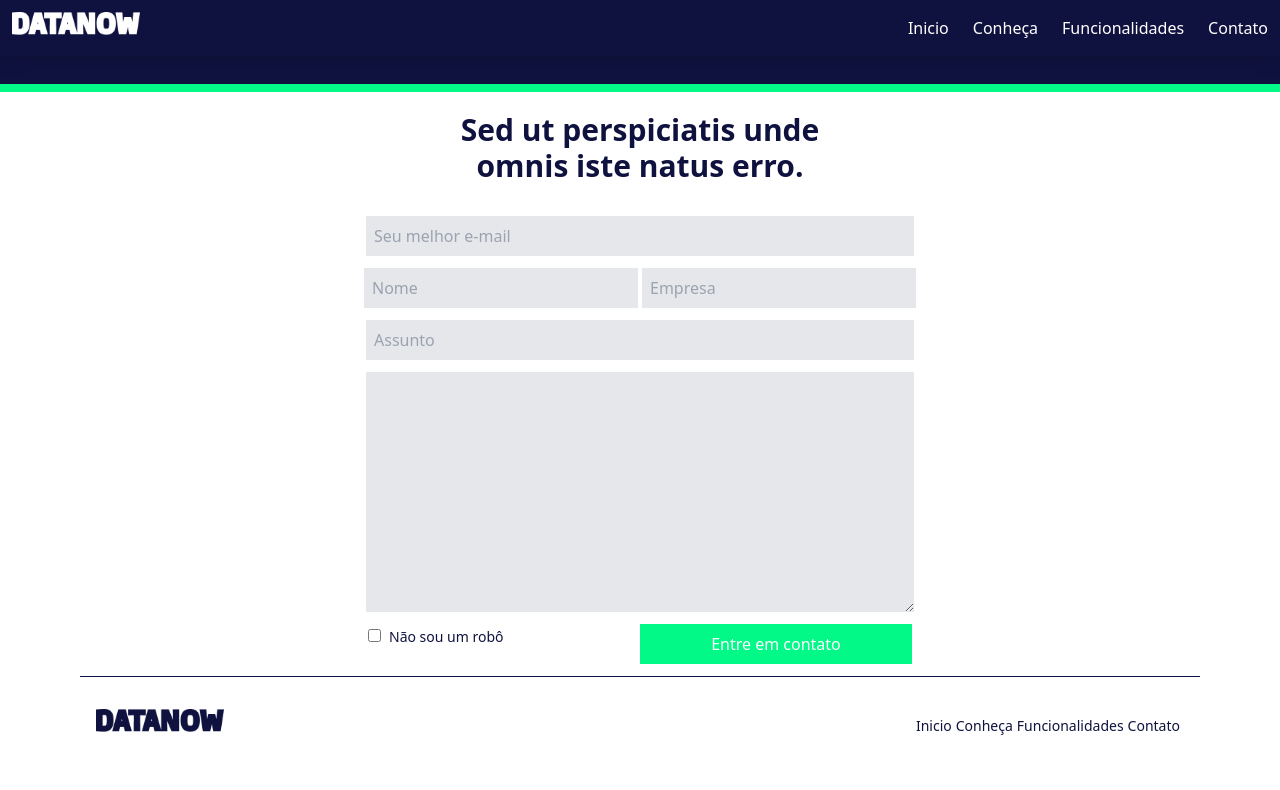
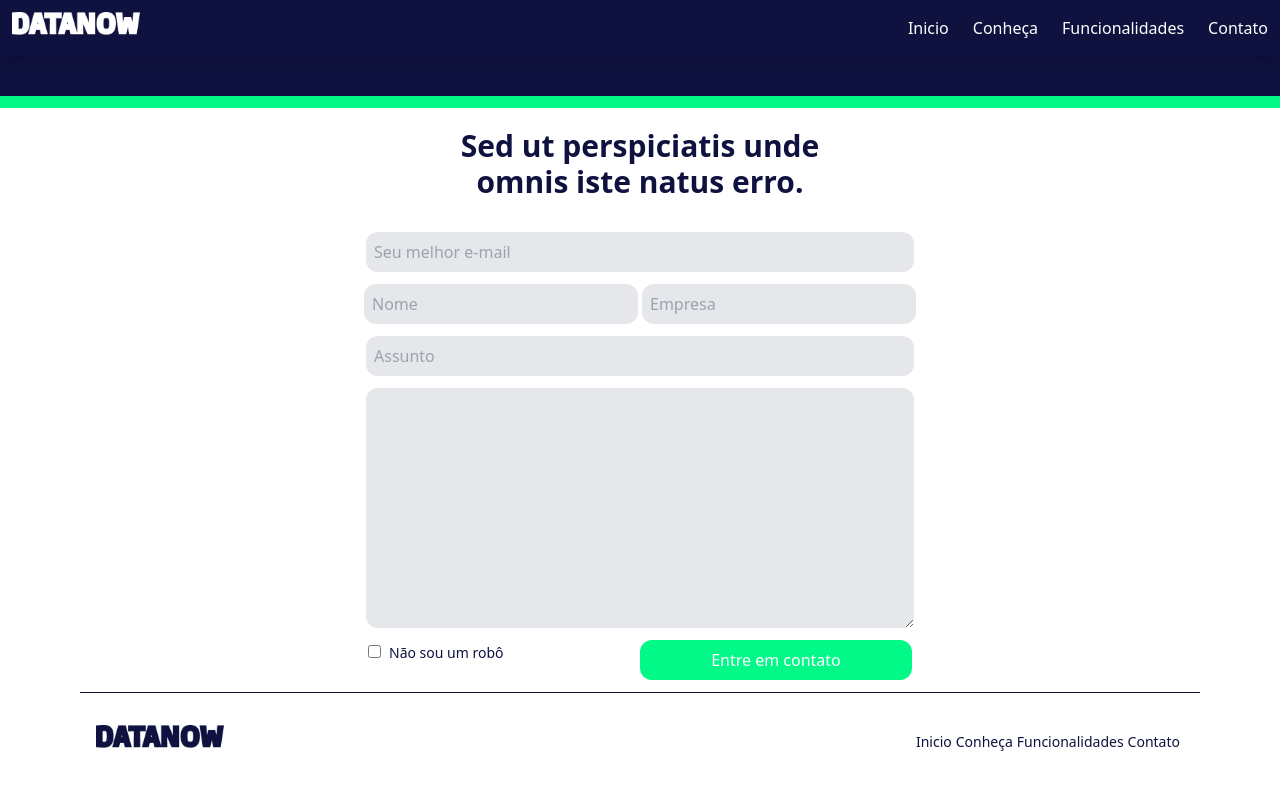
Before and after one commit to thifelipesilva/landingpage-next-tailwind, a Next.js app: page /contato in a window 1280 px wide. Shown: the top 790 px of the page. Built offline with nearby package versions, Linux system fonts and the light colour scheme.

Commit message:
implementando validacao do form com react-hook-form

```diff
--- a/components/Botao/index.tsx
+++ b/components/Botao/index.tsx
@@ -1,6 +1,6 @@
 const Botao = () => {
     return(
-        <button type="button" className="bg-verde font-bold text-white p-3 w-full rounded-full md:w-48">
+        <button type="button" className="bg-verde font-bold text-white p-2 my-5 w-full  hover:bg-white hover:text-verde rounded-full md:w-60">
             Isso aqui é um CTA
         </button>
     );
--- a/components/Card/index.tsx
+++ b/components/Card/index.tsx
@@ -6,7 +6,7 @@ interface Itype {
 
 const Card = ({ foto, titulo, texto } : Itype) => {
     return(
-        <div className="bg-white rounded-2xl px-2 py-3 max-w-md">
+        <div className="bg-white rounded-2xl px-2 py-8 md:py-10  max-w-md">
 
             <div className="max-w-sm ">
                 <p className="font-bold text-azulEscuro text-4 text-center">
--- a/components/Form/index.tsx
+++ b/components/Form/index.tsx
@@ -1,33 +1,89 @@
+import { useForm, SubmitHandler } from "react-hook-form";
+
+type FormValues = {
+    email: string,
+    nome: string,
+    empresa: string,
+    assunto: string,
+    texto: string
+};
+
+
+
+
+
 const Form = () => {
+
+    const { register, formState: { errors }, handleSubmit, reset } = useForm<FormValues>({
+
+        defaultValues: {
+            email: '',
+            nome: '',
+            empresa: '',
+            assunto: '',
+            texto: ''
+        },
+    });
+    const enviarDados: SubmitHandler<FormValues> = data => {
+        reset();
+        console.log(data)
+    };
+
+
+
     return(
-        <form  className="flex flex-col items-center border-b border-solid border-b-azulEscuro gap-3 p-3 md:mx-20">
+        <form onSubmit={handleSubmit(enviarDados)}
+         className="flex flex-col items-center border-b border-around-lg border-solid  border-b-azulEscuro gap-3 p-3 md:mx-20">
+
             <input
-             type={'text'}
+             {...register("email", { required: true, minLength: 20 })}
+             type={'email'}
              placeholder={'Seu melhor e-mail'}
-             className={'bg-gray-200 p-2 w-full text-azulEscuro md:w-2/4'}
+             className={'bg-gray-200 p-2 w-full text-azulEscuro md:w-2/4 rounded-xl'}
+             required
             />
+            {errors.email && <p className="text-2 text-red-500">O campo e-mail precisa ter 20 palavras ou mais</p>}
+
             <div className="flex flex-col gap-3 md:gap-1 w-full md:flex-row justify-center">
+
                 <input
+                 {...register("nome", { required: true, minLength: 10 })}
                  type={'text'}
                  placeholder={'Nome'}
-                 className={'bg-gray-200 p-2 text-azulEscuro md:w-1/4'}
+                 className={'bg-gray-200 p-2 text-azulEscuro md:w-1/4 rounded-xl'}
+                 required
                 />
+                {errors.nome && <p className="text-2 text-red-500">O campo nome precisa ter dez palavras ou mais</p>}
+
                 <input
+                 {...register("empresa", { required: true, minLength: 5 })}
                  type={'text'}
                  placeholder={'Empresa'}
-                 className={'bg-gray-200 p-2 text-azulEscuro md:w-1/4'}
+                 className={'bg-gray-200 p-2 text-azulEscuro md:w-1/4 rounded-xl'}
+                 required
                 />
+                {errors.empresa && <p className="text-2 text-red-500">O campo nome da empresa precisa ter cinco palavras ou mais</p>}
+
             </div>
+
             <input
+             {...register("assunto", { required: true, minLength: 5 })}
              type={'text'}
              placeholder={'Assunto'}
-             className={'bg-gray-200 p-2 w-full text-azulEscuro md:w-2/4'}
+             className={'bg-gray-200 p-2 w-full text-azulEscuro md:w-2/4 rounded-xl'}
+             required
             />
+            {errors.empresa && <p className="text-2 text-red-500">O campo nome da empresa precisa ter cinco palavras ou mais</p>}
 
             <textarea
-             className="w-full bg-gray-200 h-60 md:w-2/4"
+             {...register("texto", { required: true, minLength: 20 })}
+             className="w-full bg-gray-200 h-60 md:w-2/4 rounded-xl"
+             required
             />
+            {errors.texto && <p className="text-2 text-red-500">O campo texto precisa ter mais de vinte palavras</p>}
+
             <div className="w-full px-1 md:flex md:justify-center">
+
                 <div className="md:w-1/4">
                     <input
                      type="checkbox"
@@ -35,6 +91,7 @@ const Form = () => {
                      id="check"
                      name="ckeck"
                      className="p-3 mb-2 "
+                     required
                     />
                     <label
                      htmlFor="check"
@@ -43,10 +100,15 @@ const Form = () => {
                         Não sou um robô
                     </label>
                 </div>
-                <button className="bg-verde w-full md:w-1/4 md:items-center p-2 text-white">
+
+                <button
+                 type="submit"
+                 className="bg-verde w-full md:w-1/4 md:items-center p-2 rounded-xl text-white">
                     Entre em contato
                 </button>
+
             </div>
+
         </form>
     );
 }
--- a/components/Navbar/index.tsx
+++ b/components/Navbar/index.tsx
@@ -15,7 +15,7 @@ const Navbar = () => {
 
 
     return(
-        <nav className="bg-azulEscuro shadow-lg w-full absolute top-0 left-0 p-3 z-[1]">
+        <nav className="bg-azulEscuro shadow-lg w-full relative top-0 left-0 p-3 z-[1]">
             <div className="md:flex items-center justify-between">
 
                 <div className='w-32 h-8'>
--- a/package.json
+++ b/package.json
@@ -9,9 +9,11 @@
     "lint": "next lint"
   },
   "dependencies": {
+    "@hookform/error-message": "^2.0.0",
     "next": "13.0.0",
     "react": "18.2.0",
     "react-dom": "18.2.0",
+    "react-hook-form": "^7.38.0",
     "react-icons": "^4.6.0"
   },
   "devDependencies": {
--- a/pages/_app.tsx
+++ b/pages/_app.tsx
@@ -4,7 +4,7 @@ import Navbar from '../components/Navbar';
 
 export default function App({ Component, pageProps }: AppProps) {
   return(
-    <div className='w-auto h-screen relative'>
+    <div className='h-screen'>
       <Navbar/>
       <Component {...pageProps} />
     </div>
--- a/pages/conheca.tsx
+++ b/pages/conheca.tsx
@@ -2,14 +2,17 @@ import Card from "../components/Card";
 
 const Conheca: React.FC = () => {
     return(
-        <div className="bg-azulEscuro md:h-screen relative top-14 left-0 pt-3 items-center md:flex-row md:px-36 px-10">
+        <div className="bg-azulEscuro h-full">
+            <div className="bg-azulEscuro px-4 py-3  lg:px-72">
+                <h2 className="font-bold text-white text-4xl text-center my-4">Conheça</h2>
 
-            <h2 className="font-bold text-white text-4xl text-center mt-4  mb-3 md:mb-4">Conheça</h2>
+                <div className="mb-4 md:max-w-screen-md">
+                    <p className="text-white text-center">
+                        Ema, também conhecida como nandu, nhandu, guaripé e xuri, é uma ave da família Rheidae nativa da América do Sul. Apesar de possuir grandes asas, é uma ave não voadora.
+                    </p>
+                </div>
 
-            <p className="text-white text-center mb-8">
-                Ema, também conhecida como nandu, nhandu, guaripé e xuri, é uma ave da família Rheidae nativa da América do Sul. Apesar de possuir grandes asas, é uma ave não voadora.</p>
-
-            <section className="flex flex-col md:flex md:flex-row mb-3">
+                <section className="flex flex-col md:flex md:flex-row gap-3">
                     <Card
                     foto={"/card1.png"}
                     titulo={'99% dos dados adicionados sem fonte não possuem veracidade.'}
@@ -20,8 +23,7 @@ const Conheca: React.FC = () => {
                     texto={'Duis aute irure dolor in reprehenderit in voluptate velit esse cillum dolore eu fugiat nulla pariatur. Excepteur sint occaecat cupidatat non proident, sunt in culpa qui officia deserunt mollit anim id est laborum.'}
                     />
                 </section>
-
-
+            </div>
         </div>
     );
 };
--- a/pages/contato.tsx
+++ b/pages/contato.tsx
@@ -6,12 +6,9 @@ const Contato = () => {
 
 
     return (
-        <div className="bg-white-50 md:h-screen relative top-11 left-0 pt-3">
-            <div>
-                <div className="bg-azulEscuro h-7"></div>
-                <div className="bg-verde h-2"></div>
-            </div>
-
+        <div className="bg-white">
+            <div className="bg-azulEscuro h-10"></div>
+            <div className="bg-verde h-3"></div>
             <div className="max-w-sm mx-auto">
                 <p className="font-bold text-azulEscuro my-5 text-3xl text-center ">
                     Sed ut perspiciatis unde omnis iste natus erro.
@@ -20,8 +17,8 @@ const Contato = () => {
 
             <Form />
 
+
             <Footer/>
-
         </div>
     );
 };
--- a/pages/funcionalidades.tsx
+++ b/pages/funcionalidades.tsx
@@ -7,7 +7,7 @@ const Funcionalidades = () => {
     return (
         <>
             <Head>Funcionalidades</Head>
-            <div className="bg-azulEscuro relative top-14 left-0 z-[-1] py-4 md:px-12 px-3 md:flex md:flex-col">
+            <div className="bg-azulEscuro md:px-12 px-3 py-5 md:flex md:flex-col">
 
                 <div className="bg-azulEscuro mb-3 md:mb-0 md:flex md:items-center mx-auto">
                     <CaixaTexto
--- a/pages/index.tsx
+++ b/pages/index.tsx
@@ -2,18 +2,19 @@ import Botao from "../components/Botao";
 
 const Home: React.FC = () => {
   return (
-    <div className="bg-azulEscuro md:h-screen relative top-14 left-0  pt-3 flex flex-col items-center md:flex-row md:px-12 px-3">
-      <section className="w-1/2 h-auto mt-4 md:text-left text-center ">
+    <div className="bg-azulEscuro h-full py-3 px-4 flex flex-col items-center md:flex-row md:justify-between lg:px-12">
 
-        <p className="font-bold text-white text-3xl mb-4">Esse texto é uma headline super legal</p>
+      <section className="text-center mt-4 gap-2 md:max-w-lg md:text-left">
 
-        <p className="text-white text-1 mb-4">E esse texto aqui acompanha o título. Já que eu preciso falar muito, vou falar sobre Emas. Considerada a maior ave do continente americano, a ema pode chegar a medir 1,70 m de altura! Impressionante, não é?</p>
+        <p className="font-bold text-white text-4xl md:text-5xl">Esse texto é uma headline super legal</p>
+
+        <p className="text-white text-1 my-3 md:max-w-md">E esse texto aqui acompanha o título. Já que eu preciso falar muito, vou falar sobre Emas. Considerada a maior ave do continente americano, a ema pode chegar a medir 1,70 m de altura! Impressionante, não é?</p>
 
         <Botao />
 
       </section>
 
-      <section className="p-2 md:w-1/2 md:h-auto">
+      <section className="">
 
         <img src="/note-home.png" alt="" />
 
```
Also changed, not shown: 1 other file (tests, documents, lock files or other folders). Lines whose indentation alone changed are shown as unchanged.
